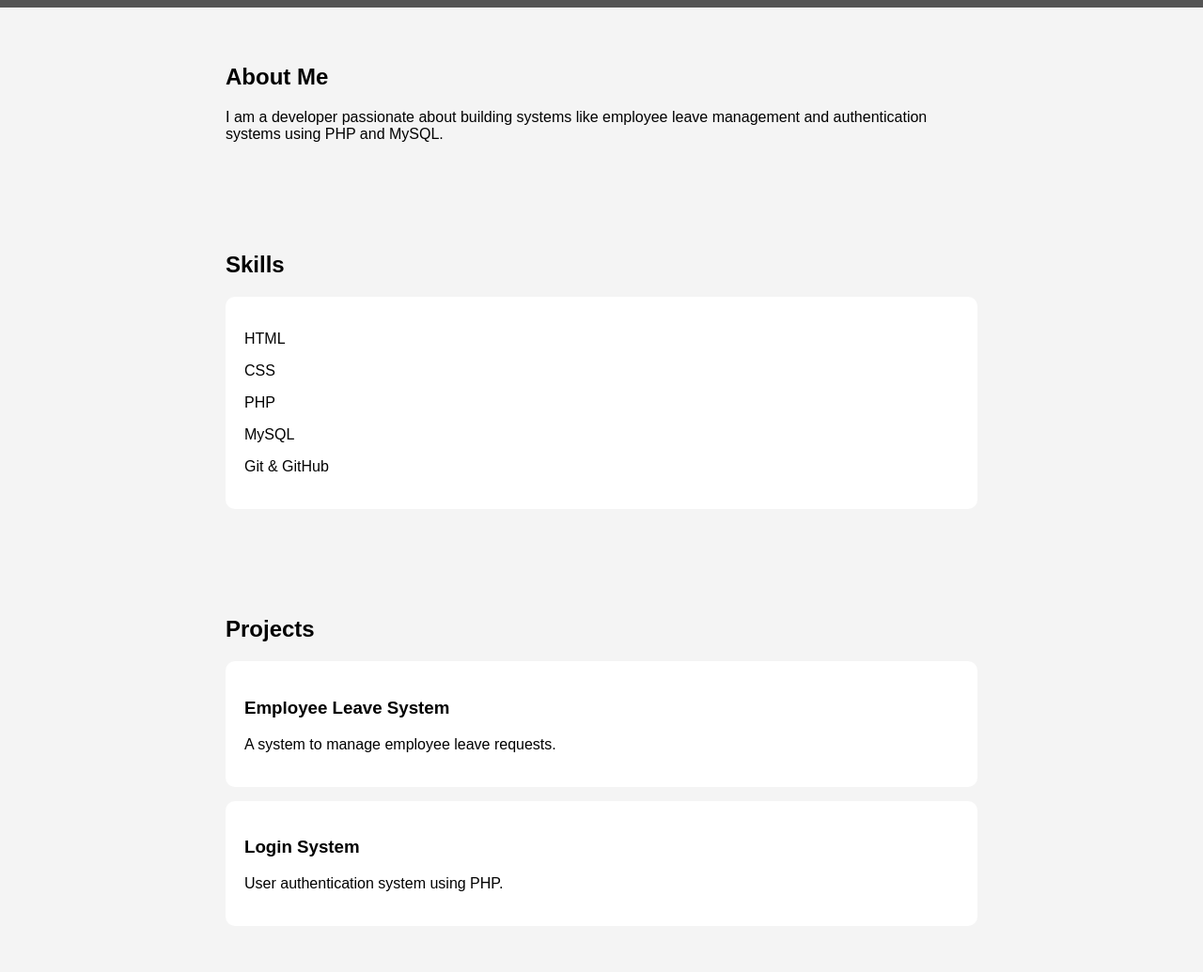
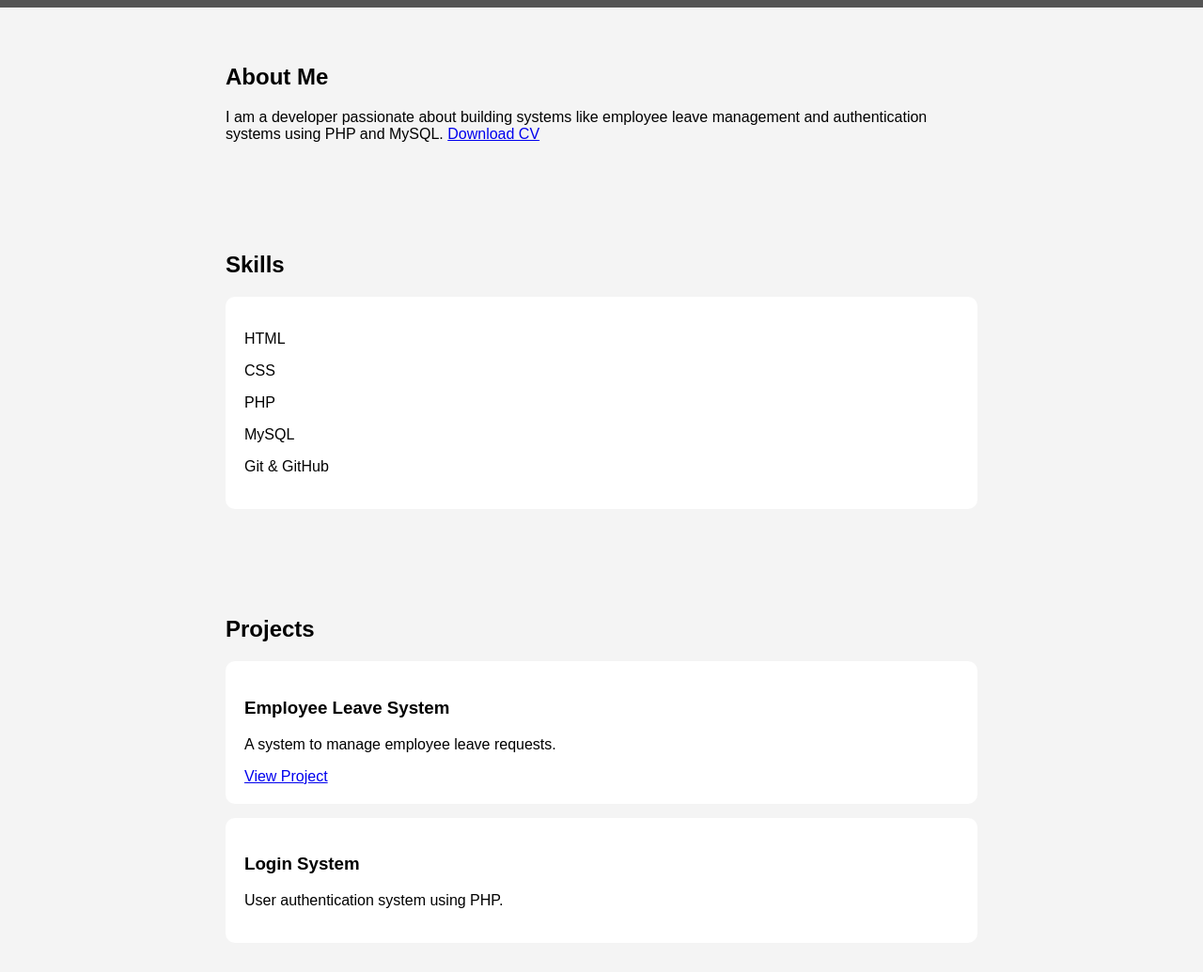
Before and after one commit to 2404142-lang/melanie-dev.github.io, a plain HTML site: page index.html in a window 1280 px wide. Shown: the part 204-1239 px from the top of the page at 94% size. Drawn offline with Linux system fonts and the light colour scheme.

Commit message:
Update index.html

```diff
--- a/index.html
+++ b/index.html
@@ -3,6 +3,7 @@
 <head>
     <title>Melanie | Portfolio</title>
     <link rel="stylesheet" href="style.css">
+    <meta name="viewport" content="width=device-width, initial-scale=1.0">
 </head>
 <body>
 
@@ -23,6 +24,7 @@
         <p>
             I am a developer passionate about building systems like employee leave management
             and authentication systems using PHP and MySQL.
+            <a href="cv.pdf" target="_blank">Download CV</a>
         </p>
     </section>
 
@@ -43,6 +45,9 @@
         <div class="card">
             <h3>Employee Leave System</h3>
             <p>A system to manage employee leave requests.</p>
+            <a href="https://github.com/yourusername/leave-system" target="_blank">
+    View Project
+</a>
         </div>
 
         <div class="card">
```
